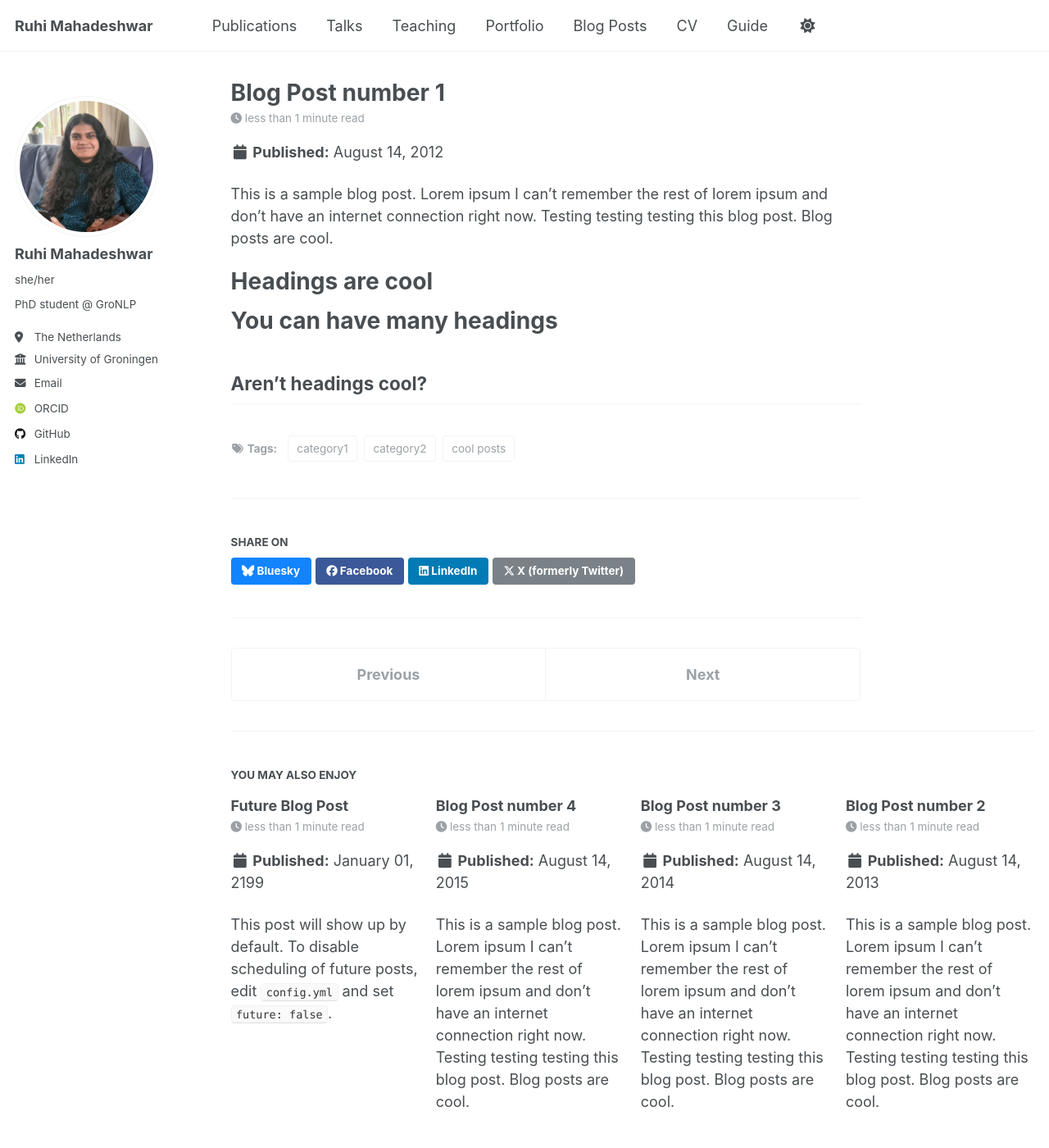
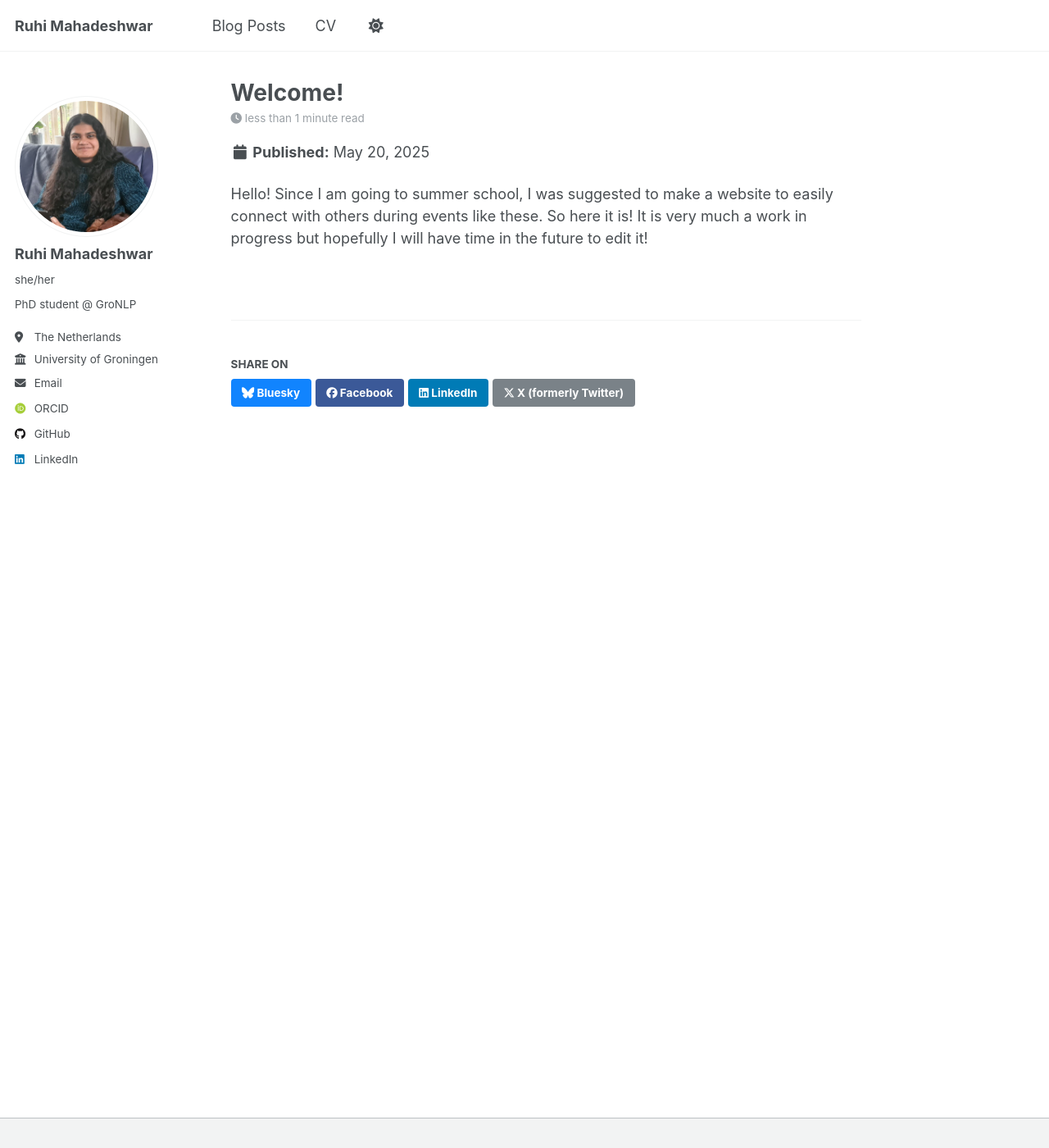
Before and after one commit to imruhi/imruhi.github.io, a Jekyll site: the page built from _posts/2012-08-14-blog-post-1.md, in a window 1280 px wide and 1400 px high. Shown: the whole window at 82% size. Built offline with Jekyll 4.4.1, drawn with Linux system fonts in a browser that asks for light colours; some web fonts are replaced; some of the changed text lies outside the part shown.

Commit message:
removed extra tabs

```diff
--- a/_includes/footer.html
+++ b/_includes/footer.html
@@ -1,6 +1,6 @@
-{% include base_path %}
+<!-- {% include base_path %} -->
 
-{% if site.author.github or site.author.bitbucket or site.atom_feed.hide != true %}
+<!-- {% if site.author.github or site.author.bitbucket or site.atom_feed.hide != true %}
 <div class="page__footer-follow">
   <ul class="social-icons">
     {% if site.data.ui-text[site.locale].follow_label %}
@@ -23,3 +23,4 @@
   &copy; {{ site.time | date: '%Y' }} {{ site.name | default: site.title }}, {{ site.data.ui-text[site.locale].powered_by | default: "Powered by" }} <a href="http://jekyllrb.com" rel="nofollow">Jekyll</a> &amp; <a href="https://github.com/academicpages/academicpages.github.io">AcademicPages</a>, a fork of <a href="https://mademistakes.com/work/minimal-mistakes-jekyll-theme/" rel="nofollow">Minimal Mistakes</a>.<br />
   Site last updated {{ "now" | date: '%Y-%m-%d' %}}
 </div>
+ -->
--- a/_includes/footer/custom.html
+++ b/_includes/footer/custom.html
@@ -1,3 +1,3 @@
 <!-- start custom footer snippets -->
-<a href="/sitemap/">Sitemap</a>
+<!-- <a href="/sitemap/">Sitemap</a> -->
 <!-- end custom footer snippets -->
--- a/_pages/cv.md
+++ b/_pages/cv.md
@@ -7,58 +7,4 @@ redirect_from:
   - /resume
 ---
 
-{% include base_path %}
-
-Education
-======
-* Ph.D in Version Control Theory, GitHub University, 2018 (expected)
-* M.S. in Jekyll, GitHub University, 2014
-* B.S. in GitHub, GitHub University, 2012
-
-Work experience
-======
-* Spring 2024: Academic Pages Collaborator
-  * GitHub University
-  * Duties includes: Updates and improvements to template
-  * Supervisor: The Users
-
-* Fall 2015: Research Assistant
-  * GitHub University
-  * Duties included: Merging pull requests
-  * Supervisor: Professor Hub
-
-* Summer 2015: Research Assistant
-  * GitHub University
-  * Duties included: Tagging issues
-  * Supervisor: Professor Git
-
-Skills
-======
-* Skill 1
-* Skill 2
-  * Sub-skill 2.1
-  * Sub-skill 2.2
-  * Sub-skill 2.3
-* Skill 3
-
-Publications
-======
-  <ul>{% for post in site.publications reversed %}
-    {% include archive-single-cv.html %}
-  {% endfor %}</ul>
-
-Talks
-======
-  <ul>{% for post in site.talks reversed %}
-    {% include archive-single-talk-cv.html  %}
-  {% endfor %}</ul>
-
-Teaching
-======
-  <ul>{% for post in site.teaching reversed %}
-    {% include archive-single-cv.html %}
-  {% endfor %}</ul>
-
-Service and leadership
-======
-* Currently signed in to 43 different slack teams
+<embed src="{{ site.baseurl }}/files/cv_ruhi_2025.pdf" width="600" height="700" type='application/pdf'>
--- a/_posts/2012-08-14-blog-post-1.md
+++ b/_posts/2012-08-14-blog-post-1.md
@@ -1,20 +1,11 @@
 ---
-title: 'Blog Post number 1'
-date: 2012-08-14
-permalink: /posts/2012/08/blog-post-1/
-tags:
-  - cool posts
-  - category1
-  - category2
+title: 'Welcome!'
+date: 2025-05-20
+permalink: /posts/2025/05/20/
+# tags:
+#   - cool posts
+#   - category1
+#   - category2
 ---
 
-This is a sample blog post. Lorem ipsum I can't remember the rest of lorem ipsum and don't have an internet connection right now. Testing testing testing this blog post. Blog posts are cool.
-
-Headings are cool
-======
-
-You can have many headings
-======
-
-Aren't headings cool?
-------
+Hello! Since I am going to summer school, I was suggested to make a website to easily connect with others during events like these. So here it is! It is very much a work in progress but hopefully I will have time in the future to edit it!
--- a/_posts/2013-08-14-blog-post-2.md
+++ /dev/null
@@ -1,20 +0,0 @@
----
-title: 'Blog Post number 2'
-date: 2013-08-14
-permalink: /posts/2013/08/blog-post-2/
-tags:
-  - cool posts
-  - category1
-  - category2
----
-
-This is a sample blog post. Lorem ipsum I can't remember the rest of lorem ipsum and don't have an internet connection right now. Testing testing testing this blog post. Blog posts are cool.
-
-Headings are cool
-======
-
-You can have many headings
-======
-
-Aren't headings cool?
-------
--- a/_posts/2014-08-14-blog-post-3.md
+++ /dev/null
@@ -1,20 +0,0 @@
----
-title: 'Blog Post number 3'
-date: 2014-08-14
-permalink: /posts/2014/08/blog-post-3/
-tags:
-  - cool posts
-  - category1
-  - category2
----
-
-This is a sample blog post. Lorem ipsum I can't remember the rest of lorem ipsum and don't have an internet connection right now. Testing testing testing this blog post. Blog posts are cool.
-
-Headings are cool
-======
-
-You can have many headings
-======
-
-Aren't headings cool?
-------
--- a/_posts/2199-01-01-future-post.md
+++ /dev/null
@@ -1,11 +0,0 @@
----
-title: 'Future Blog Post'
-date: 2199-01-01
-permalink: /posts/2012/08/blog-post-4/
-tags:
-  - cool posts
-  - category1
-  - category2
----
-
-This post will show up by default. To disable scheduling of future posts, edit `config.yml` and set `future: false`.
```
Also changed, not shown: _data/navigation.yml (+10 -10 lines), _posts/2015-08-14-blog-post-4.md (deleted, +0 -20 lines), files/bibtex1.bib (deleted, +0 -10 lines), _pages/about.md (line endings or trailing spaces), 7 other files.
